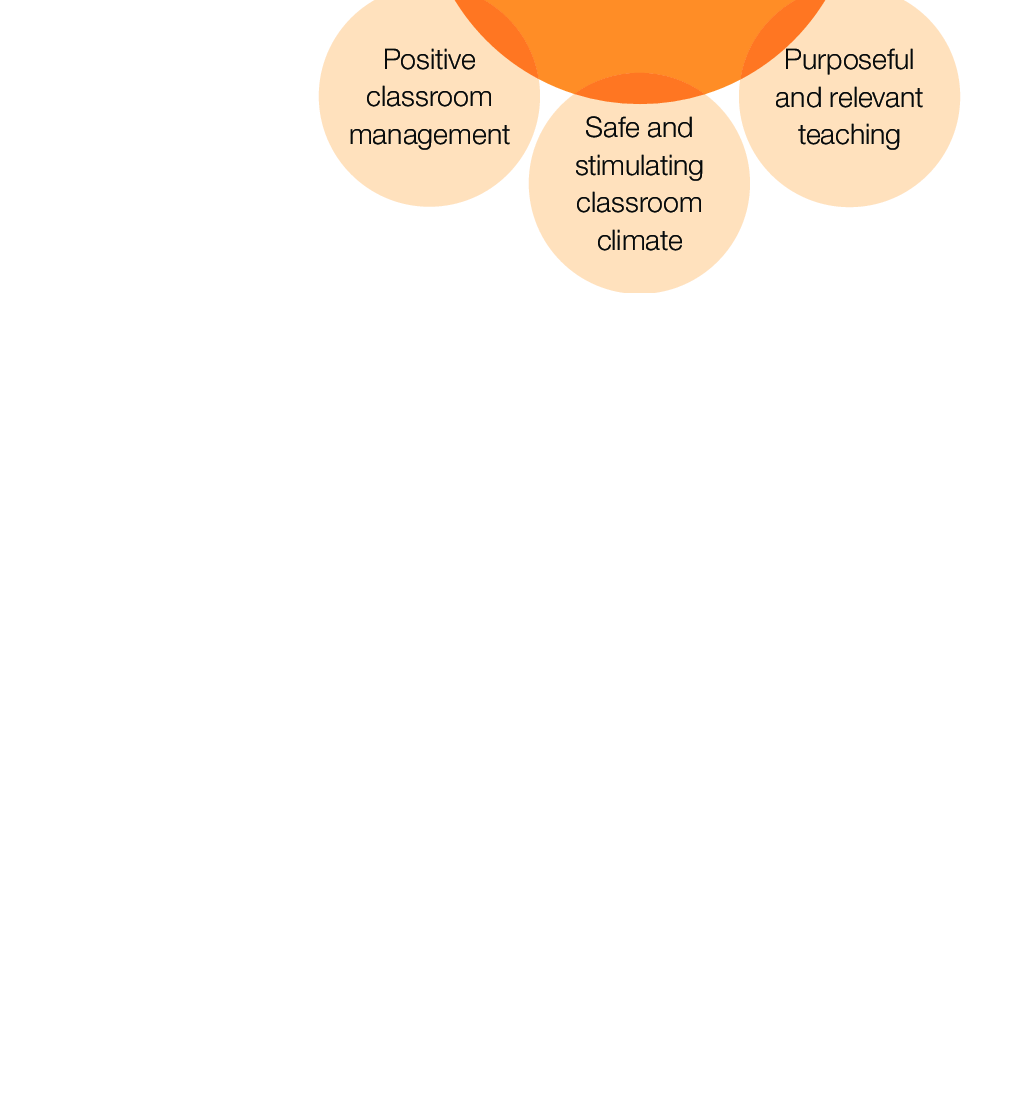
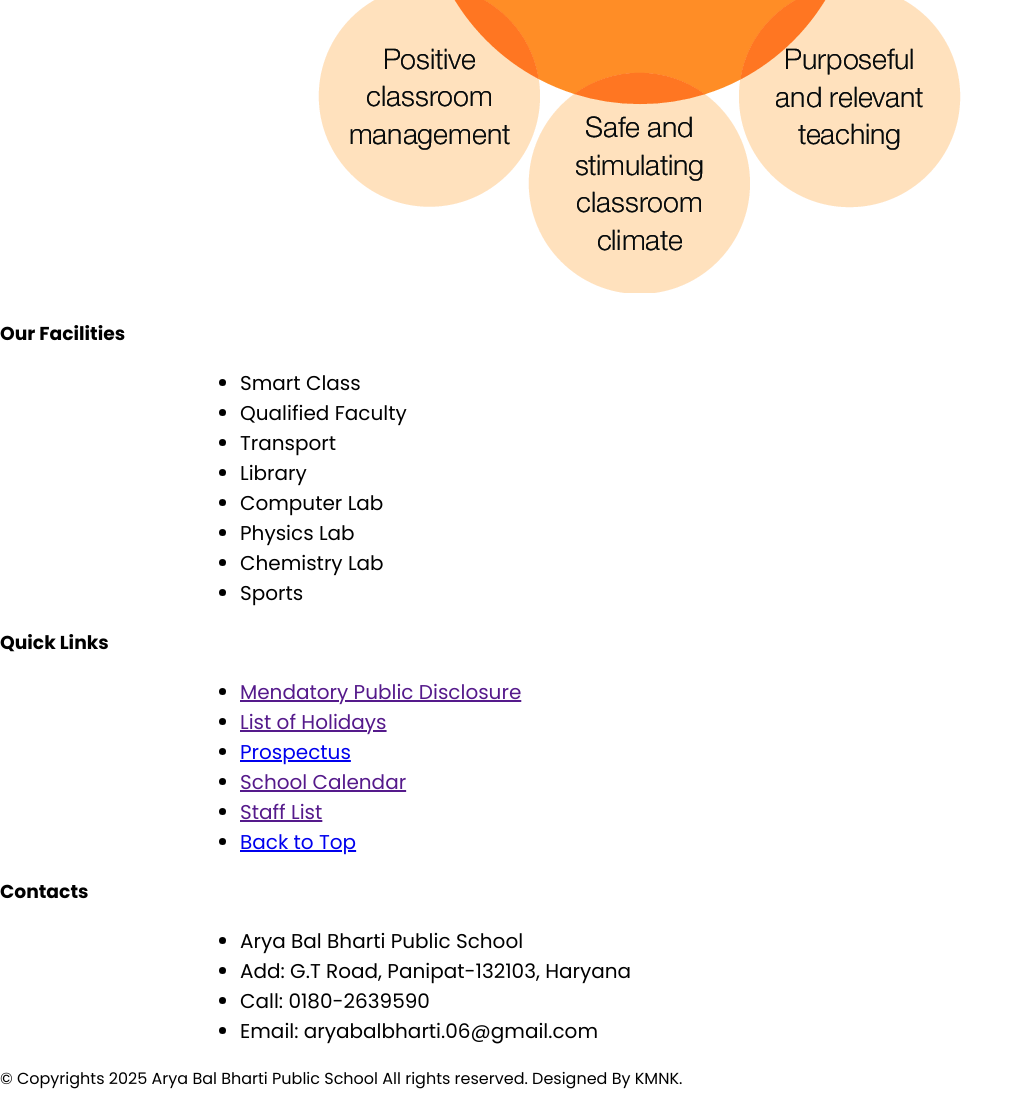
Before and after one commit to MeetMittan/aryawebsite, a plain HTML site: page index.html in a window 1280 px wide. Shown: the part 2041-3148 px from the top of the page, without its empty margins (0-1024 px from the left). Before the commit the page ends 2341 px from the top, so only its background shows below. Drawn offline with Linux system fonts and the light colour scheme.

Commit message:
Update index.html

```diff
--- a/index.html
+++ b/index.html
@@ -151,7 +151,51 @@
 
     </section>
     <div class="quality"><img src="images/quality2.png"/></div>
+    <footer>
+        <a name="contact">
+            <section class="copyright">
+                <div>
+                    <h3>Our Facilities</h3>
+                    <ul>
+                        <li>Smart Class</li>
+                        <li>Qualified Faculty</li>
+                        <li>Transport</li>
+                        <li>Library</li>
+                        <li>Computer Lab</li>
+                        <li>Physics Lab</li>
+                        <li>Chemistry Lab</li>
+                        <li>Sports</li>
+                    </ul>
+                </div>
 
+                <div>
+                    <h3>Quick Links</h3>
+                    <ul>
+                        <li><a href="">Mendatory Public Disclosure</a></li>
+                        <li><a href="">List of Holidays</a></li>
+                        <li><a href="#prospectus">Prospectus</a></li>
+                        <li><a href="">School Calendar</a></li>
+                        <li><a href="">Staff List</a></li>
+                        <li><a href="#home">Back to Top</a></li>
+                    </ul>
+                </div>
+
+                <div>
+                    <h3>Contacts</h3>
+                    <ul>
+                        <li>Arya Bal Bharti Public School</li>
+                        <li>Add: G.T Road, Panipat-132103, Haryana </li>
+                        <li>Call: 0180-2639590</li>
+                        <li>Email: aryabalbharti.06@gmail.com</li>
+                    </ul>
+                </div>
+            </section>
+        </a>
+
+        <div>
+            <p>© Copyrights 2025 Arya Bal Bharti Public School All rights reserved. Designed By KMNK.</p>
+        </div>
+    </footer>
 </body>
 
 </html>
```
